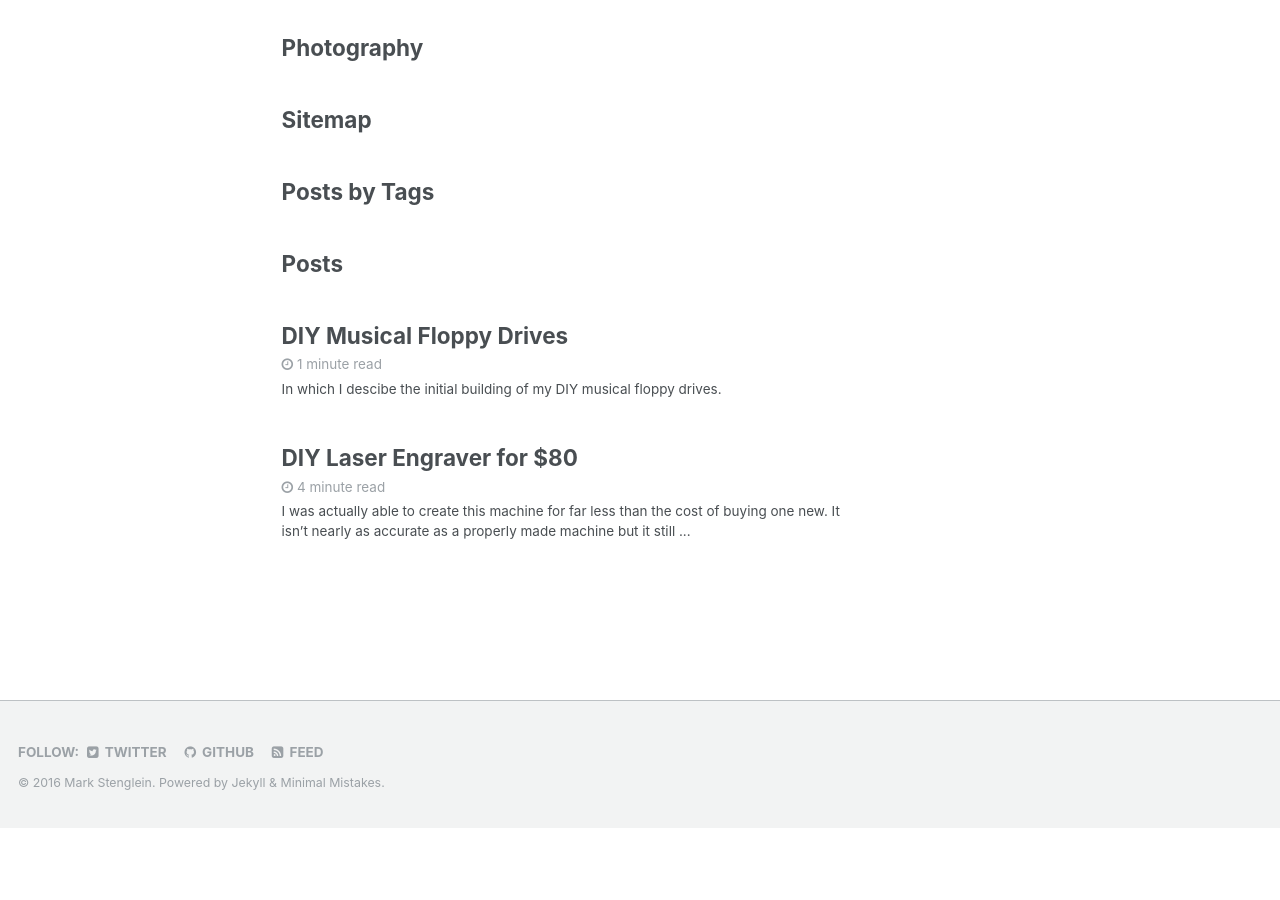
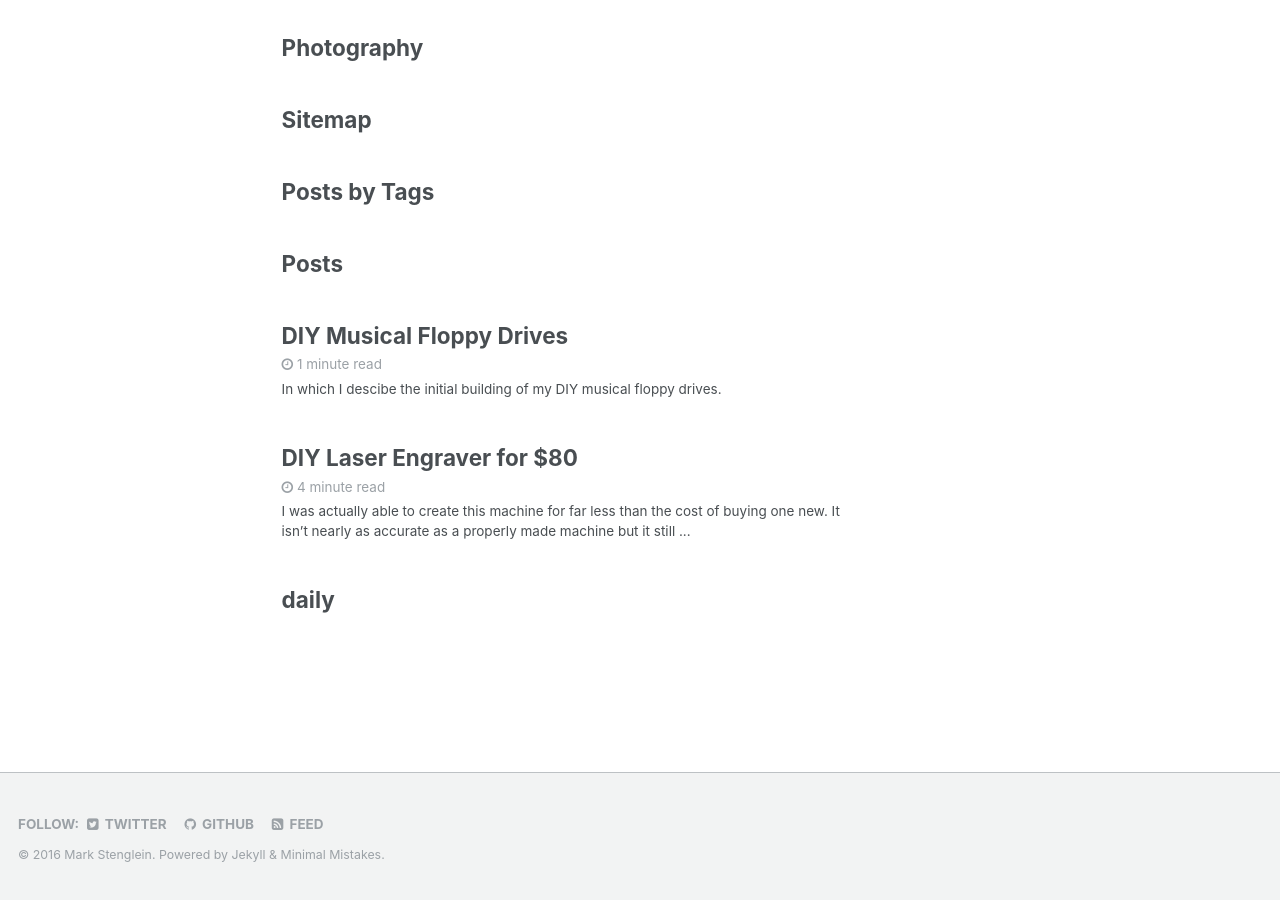
Before and after one commit to ocelotsloth/ocelotsloth.github.io, a Jekyll site: the page built from _pages/sitemap.md, in a window 1280 px wide and 900 px high, scrolled down 739 px. Built offline with Jekyll 4.4.1, drawn with Linux system fonts in a browser that asks for light colours; before the commit the page ends 1567 px from its top, so only the background shows below that.

Commit message:
The following unorganized things: - Disabled pagination - Added daily photo collection - Added defaults for daily photo collection

```diff
--- a/_config.yml
+++ b/_config.yml
@@ -146,6 +146,12 @@
   smart_quotes: lsquo,rsquo,ldquo,rdquo
   enable_coderay: false
 
+# Collections
+collections:
+  daily:
+    output: true
+    permalink: /photography/:collection/:path/
+
 # Defaults
 defaults:
   # _posts
@@ -166,18 +172,28 @@
     values:
       layout: single
       author_profile: true
+  # _daily-photos
+  - scope:
+      path: ""
+      type: daily-photos
+    values:
+      layout: single
+      read_time: false
+      author_profile: false
+      sidebar:
+        nav: "daily-photos"
 
 
 # Outputting
 permalink: /:categories/:title/
-paginate: 5 # amount of posts to show
-paginate_path: /page:num/
+#paginate: 5 # amount of posts to show
+#paginate_path: /page:num/
 timezone: America/New_York # http://en.wikipedia.org/wiki/List_of_tz_database_time_zones
 
 
 # Plugins
 gems:
-  - jekyll-paginate
+  #- jekyll-paginate
   - jekyll-sitemap
   - jekyll-gist
   - jekyll-feed
@@ -185,7 +201,7 @@
 
 # mimic GitHub Pages with --safe
 whitelist:
-  - jekyll-paginate
+  #- jekyll-paginate
   - jekyll-sitemap
   - jekyll-gist
   - jekyll-feed
```
